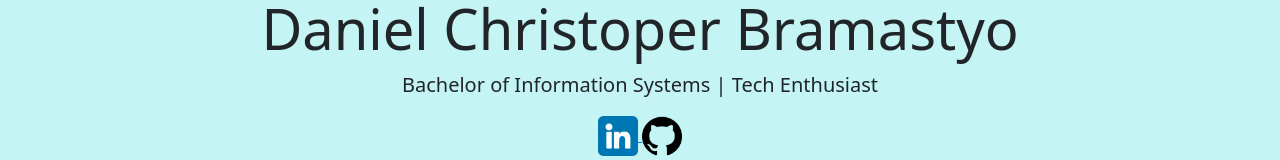
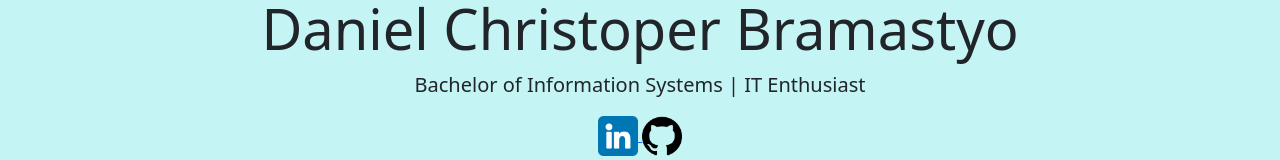
Before and after one commit to danielchristoper/danielchristoper.github.io, a website: page index.html in a window 1280 px wide. Shown: the part 277-437 px from the top of the page. Drawn offline with nearby package versions, Linux system fonts and the light colour scheme.

Commit message:
update header

```diff
--- a/index.html
+++ b/index.html
@@ -46,7 +46,7 @@
     <section class="jumbotron text-center">
       <img src="img/20240902_113902-Photoroom (2).jpg" alt="Daniel" width="150" class="rounded-circle img-thumbnail" style="border-color: black" data-bs-toggle="modal" data-bs-target="#imageModal" />
       <h1 class="display-4">Daniel Christoper Bramastyo</h1>
-      <p class="lead">Bachelor of Information Systems | Tech Enthusiast</p>
+      <p class="lead">Bachelor of Information Systems | IT Enthusiast</p>
       <div class="social-icons">
         <!--
         <a href="https://www.instagram.com/daniel_christoper_b/" target="_blank">
```
